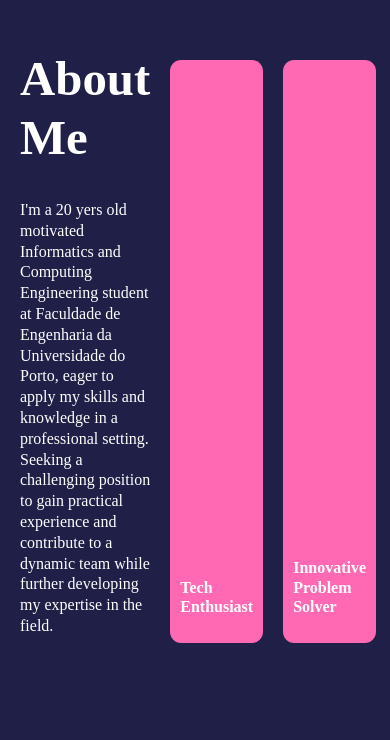
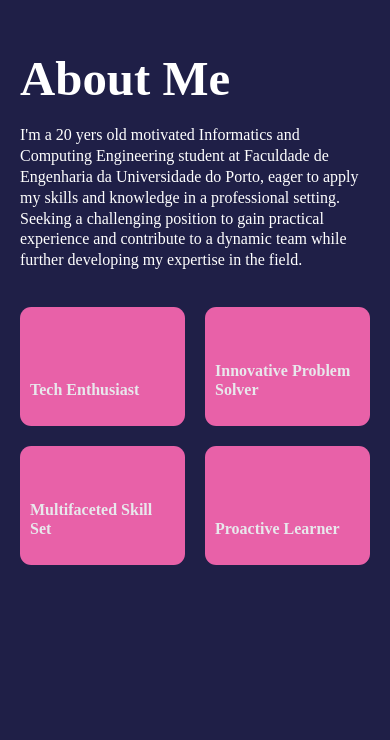
Before and after one commit to MariaBeatrizCarneiro/my-portfolio, a plain HTML site: page public/index.html in a window 390 px wide. Shown: the part 1224-1964 px from the top of the page. Drawn offline with Linux system fonts and the light colour scheme.

Commit message:
responsive about me section

```diff
--- a/public/index.html
+++ b/public/index.html
@@ -54,21 +54,21 @@
                 <p>I'm a 20 yers old motivated Informatics and Computing Engineering student at Faculdade de Engenharia da Universidade do Porto, eager to apply my skills and knowledge in a professional setting. Seeking a challenging position to gain practical experience and contribute to a dynamic team while further developing my expertise in the field.</p>
             </section>
             <section class="card item2">
-                <h2>Tech Enthusiast<h2>
+                <h2>Tech Enthusiast</h2>
             </section>
             <section class="card item3"></section>
             <section class="card item4"></section>
             <section class="card item5">
-                    <h2>Innovative Problem Solver<h2>
+                    <h2>Innovative Problem Solver</h2>
             </section>
             <section class="card item7"></section>
             <section class="card item8">
-                    <h2>Multifaceted Skill Set<h2>
+                    <h2>Multifaceted Skill Set</h2>
             </section>
             <section class="card item9"></section>
             <section class="card item10"></section>
             <section class="card item11">
-                <h2>Proactive Learner<h2>
+                <h2>Proactive Learner</h2>
             </section>
         </main>
     </section>
--- a/public/styles.css
+++ b/public/styles.css
@@ -154,39 +154,37 @@ nav {
 #about .card:not(:empty):focus {
     z-index: 1;
     color: #fff;
-	background: #ea124f;
+    background: lightskyblue;
     opacity: 1;
     transform: scale(1.15) rotateZ(20deg);
     cursor: pointer;
-
-	&:after {
-		opacity: 1;
-	}
-
-	&:before {
-		opacity: 0;
-	}
 }
 
 #about .card {
     padding: 10px;
     background: hotpink;
-	border-radius: .7em;
+    border-radius: 0.7em;
+    opacity: 0.9;
     display: flex;
     justify-content: flex-start;
     align-items: flex-end;
     transition: all 0.4s cubic-bezier(0.33, 1, 0.68, 1);
     transition-property: background, transform, color, opacity;
-
-
-	&:empty {
-		opacity: 0.4;
 }
 
-	&:before, &:after {
+#about .card:not(:empty)::before {
+    box-shadow: -2px 2px 8px 2px hsla(0, 0%, 0%, 0.2);
+}
+
+#about .card:empty {
+    opacity: 0.3;
+}
+
+#about .card::before,
+#about .card::after {
     content: "";
     position: absolute;
-		border-radius: .7em;
+    border-radius: 0.7em;
     z-index: -1;
     top: 0;
     left: 0;
@@ -195,10 +193,9 @@ nav {
     transition: opacity 0.4s cubic-bezier(0.33, 1, 0.68, 1);
 }
 
-	&:after {
+#about .card::after {
     box-shadow: -20px 20px 12px 6px hsla(0, 0%, 0%, 0.2);
     opacity: 0;
-	}
 }
 
 #about .grid {
@@ -212,15 +209,18 @@ nav {
     grid-gap: 20px;
 }
 
+#about .item2:hover .card,
+#about .item8:hover .card,
+#about .item11:hover .card {
+    background: #00005c;
+}
+
+
 #about .item1 {
 	grid-area: 1 / 1 / 3 / 3;
 }
 #about .item2 {
 	grid-area: 3 / 3 / 4 / 4;
-	&.card:hover,
-	&.card:focus {
-		background: #00005c;
-	}
 }
 #about .item3 {
 	grid-area: 4 / 1 / 5 / 4;
@@ -239,10 +239,6 @@ nav {
 }
 #about .item8 {
 	grid-area: 1 / 5 / 2 / 6;
-	&.card:hover,
-	&.card:focus {
-		background: #f57b51;
-	}
 }
 #about .item9 {
 	grid-area: 2 / 5 / 3 / 6;
@@ -252,22 +248,8 @@ nav {
 }
 #about .item11 {
 	grid-area: 4 / 5 / 5 / 6;
-	&.card:hover,
-	&.card:focus {
-		background: #00a8cc;
-	}
 }
 
-#about .content {
-	display: flex;
-	flex-direction: column;
-	justify-content: center;
-}
-
-#about *, *:before, *:after {
-	position: relative;
-	box-sizing: border-box;
-}
 
 #about {
 	height: 100%;
@@ -307,39 +289,26 @@ nav {
 
 @media only screen and (max-width: 600px) {
   #about .grid {
-		grid-template-columns: repeat 1fr;
-		grid-template-rows: repeat(11, auto);
+      grid-template-columns: repeat(2, 1fr);
+      grid-template-rows: auto;
+      overflow-y: auto;
   }
 
   #about .item1 {
-		grid-area: auto;
-    order: 1;
-	}
-
-  #about .item2,
-  #about .item3,
-  #about .item4,
-  #about .item5,
-  #about .item6,
-  #about .item7,
-  #about .item8,
-  #about .item9,
-  #about .item10,
-  #about .item11 {
-    grid-area: auto;
-    order: 2;
+      grid-area: 1 / 1 / 2 / 3;
   }
 
   #about .card {
-    width: 100%;
-    margin: 10px 0;
       grid-area: auto;
       text-align: left;
+      max-height: 100px;
+      margin: 0;
+  }
 
-		&:empty {
+  #about .card:empty {
       display: none;
   }
-	}
+
 }
 
 
```
Lines whose indentation alone changed are shown as unchanged.
